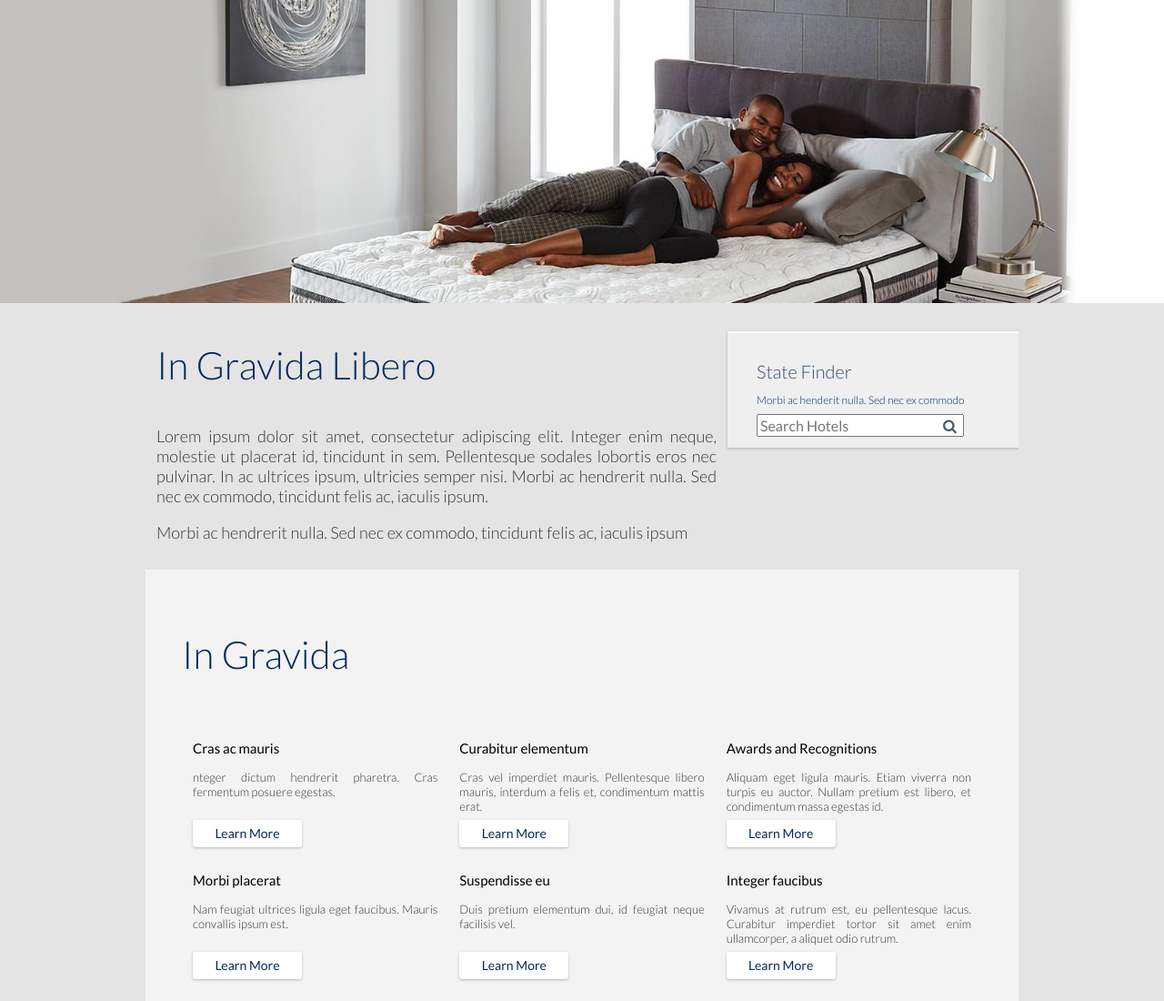
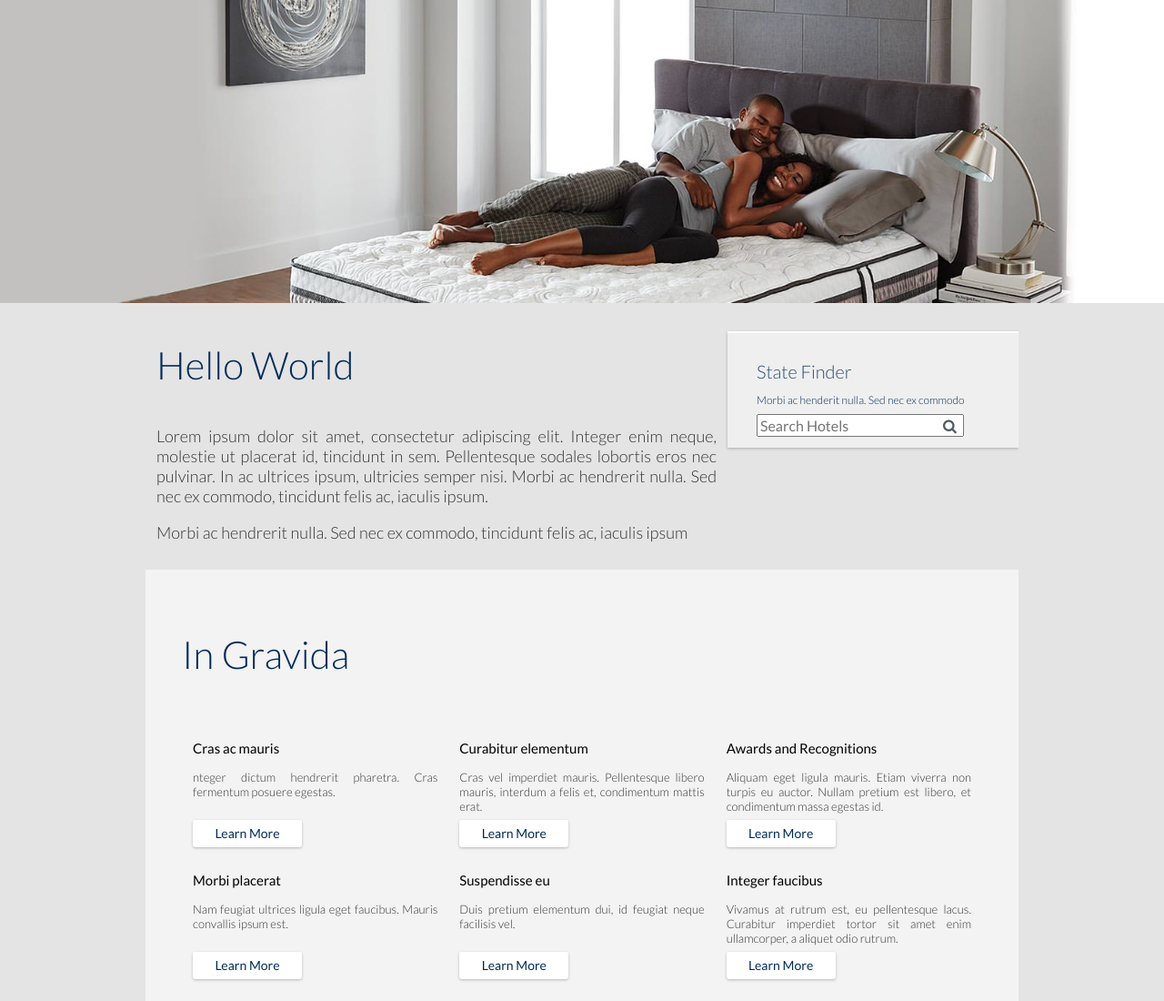
Before and after one commit to BryantLuu/FrontEndTarget, a plain HTML site: page index.html in a window 1280 px wide. Shown: the top 1100 px of the page at 91% size. Drawn offline with Linux system fonts and the light colour scheme.

Commit message:
hello wrold test

```diff
--- a/index.html
+++ b/index.html
@@ -10,7 +10,7 @@
   <div class="container">
     <section class="row section1">
       <div class="col-8 summary">
-        <h1> In Gravida Libero </h1>
+        <h1> Hello World </h1>
         <p>Lorem ipsum dolor sit amet, consectetur adipiscing elit. Integer enim neque, molestie ut placerat id, tincidunt in sem. Pellentesque sodales lobortis eros nec pulvinar. In ac ultrices ipsum, ultricies semper nisi. Morbi ac hendrerit nulla. Sed nec ex commodo, tincidunt felis ac, iaculis ipsum.</p>
         <p>Morbi ac hendrerit nulla. Sed nec ex commodo, tincidunt felis ac, iaculis ipsum</p>
       </div>
```
